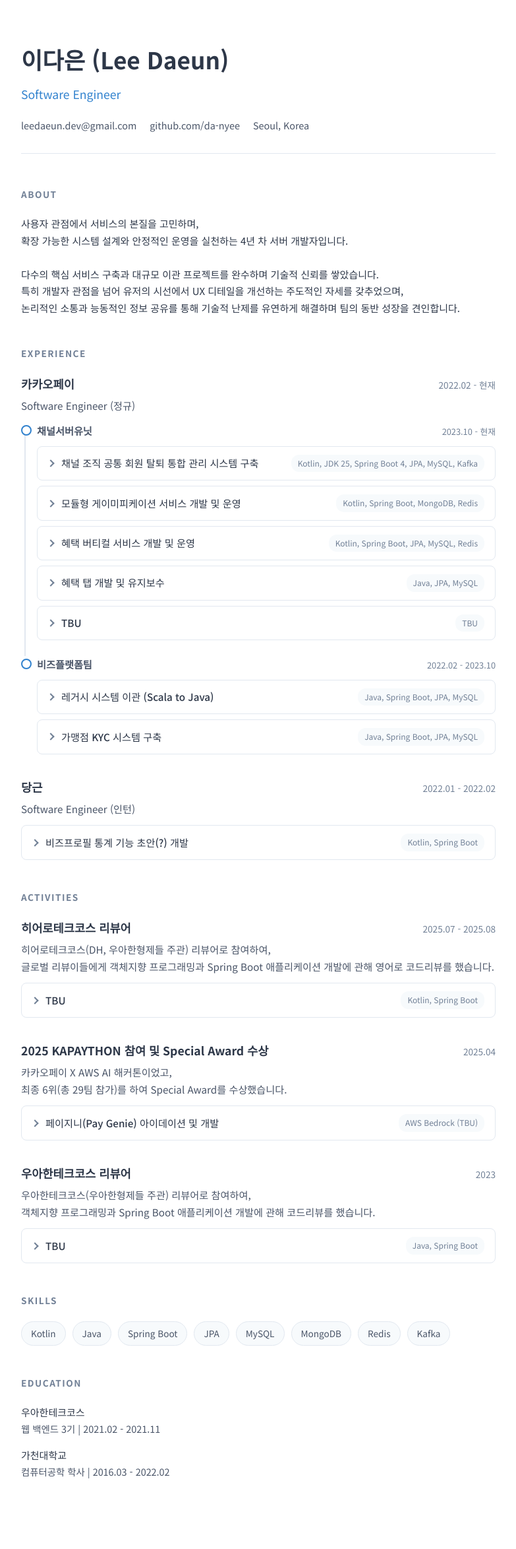
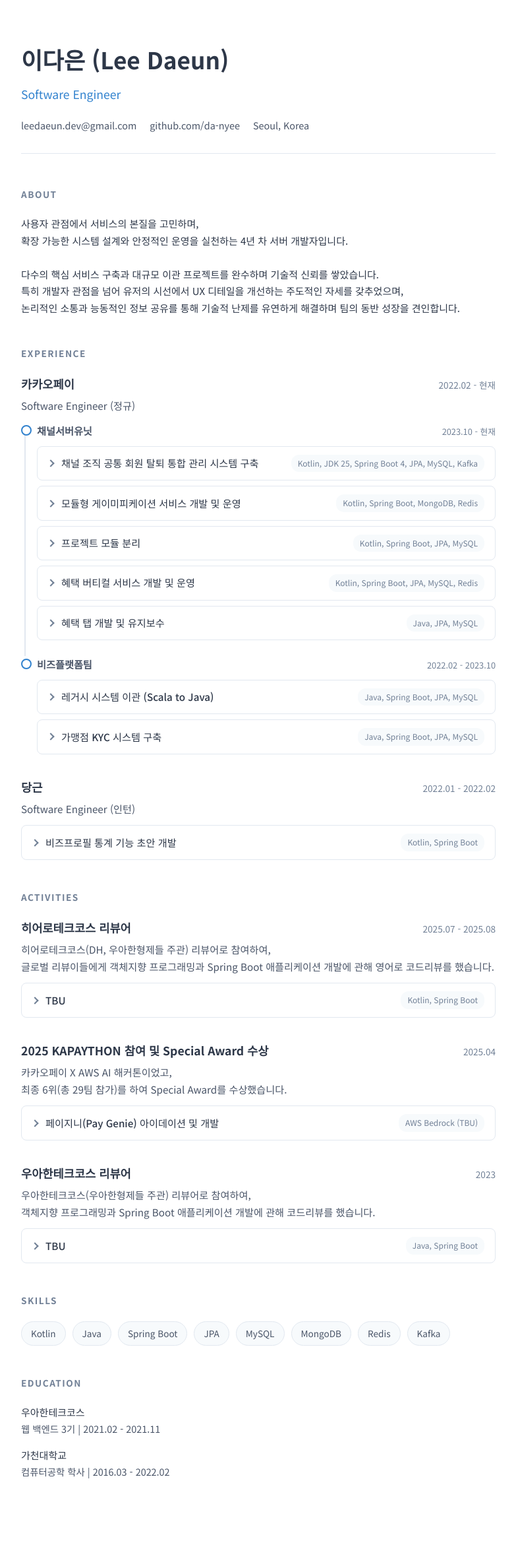
Before and after one commit to da-nyee/da-nyee, a Jekyll site: the page built from docs/index.html, in a window 1280 px wide. Shown: the whole page at 66% size, without its empty margins (248-1031 px from the left). Built offline with Jekyll 4.4.1, drawn with Linux system fonts in a browser that asks for light colours.

Commit message:
feat: add highlight and arrow styles, update the content

```diff
--- a/docs/assets/css/style.css
+++ b/docs/assets/css/style.css
@@ -317,6 +317,20 @@
   margin-bottom: 0;
 }
 
+/* Highlight */
+mark {
+  background: linear-gradient(180deg, transparent 60%, rgba(49, 130, 206, 0.2) 60%);
+  color: inherit;
+  font-weight: 500;
+}
+
+/* Arrow */
+.arrow::before {
+  content: '→';
+  color: var(--color-primary);
+  font-size: 0.85em;
+}
+
 @keyframes slideDown {
   from {
     opacity: 0;
--- a/docs/index.html
+++ b/docs/index.html
@@ -73,11 +73,28 @@
             </summary>
             <div class="project__content">
               <span class="project__year">2025 - 현재</span>
+              <p class="project__context">
+                <span class="context-label">배경</span>
+                <span>단발성 서비스 개발의 한계를 극복하여 플랫폼 확장성을 확보하고,<br/>대규모 트래픽 환경에서도 안정적으로 유저 참여와 리텐션을 견인하기 위해 구축된 플랫폼</span>
+              </p>
               <ul>
-                <li>가능한 한 최소한의 비용으로 모듈을 확장할 수 있게 시스템 설계 및 구현</li>
-                <li>게이미피케이션 서비스 특성상 어뷰저가 발생할 수 밖에 없어,<br/>이를 사전에 방지하고자 꼼꼼하게 방어 로직 추가</li>
-                <li>체계적인 성능 테스트로 목표치를 상회하는 결과를 얻으며 견고한 시스템 구축</li>
-                <li>(정량적인, 수치화된 지표 추가하기)</li>
+                <li>공통/가변 영역을 완벽히 분리한 모듈형 아키텍처 설계를 통해,<br/>신규 모듈 확장 시 데이터 및 API 설계 시간을 <mark>수십 분 단위로 단축</mark>하며<br/>최소한의 개발 비용으로 서비스 확장이 가능한 시스템 기반 마련</li>
+                <li>대규모 쓰기 트래픽 최적화를 위한 MongoDB 도입 / Redis 캐싱 / 샤딩(Sharding) 적용으로,<br/>오픈 직후 예상 목표치(500 TPS)를 상회하는 <mark>최고 860 TPS</mark>의 부하를 병목/장애 없이 안정적으로 처리</li>
+                <li>k6를 활용한 유저 플로우 기반 부하 테스트를 수행하고<br/>커넥션 풀(Connection pool) 및 쿼리 튜닝으로 DB 지연 구간을 선제적으로 해결하여,<br/><mark>p90 응답속도 188ms</mark> / <mark>p99 응답속도 20ms</mark> 달성 및 <mark>무결점 런칭</mark>(오픈 직후 핫픽스 0건) 기록</li>
+                <li>어뷰징 방지를 위한 견고한 방어 로직 및 예외 처리를 설계하여 서비스 무결성을 확보하고,<br/>이를 바탕으로 페이앱 설치율 <mark>50% 이상 증가</mark> 및 트래픽 <mark>3.5배 성장</mark>(14만 <span class="arrow"></span> 50만 명) 견인</li>
+              </ul>
+            </div>
+          </details>
+          <details class="project">
+            <summary class="project__title">
+              <span class="project__name">프로젝트 모듈 분리</span>
+              <span class="project__tech">Kotlin, Spring Boot, JPA, MySQL</span>
+            </summary>
+            <div class="project__content">
+              <span class="project__year">2025</span>
+              <ul>
+                <li>높은 결합도 및 유지보수 저하 문제점 존재</li>
+                <li>따라서 작은 단위의 모듈로 분리하고, 의존성 정리</li>
               </ul>
             </div>
           </details>
@@ -101,18 +118,6 @@
             </summary>
             <div class="project__content">
               <span class="project__year">2023 - 2025</span>
-              <ul>
-                <li>레거시 시스템 리팩토링으로 API 응답 속도 40% 개선</li>
-                <li>N+1 쿼리 문제 해결 및 인덱스 최적화</li>
-              </ul>
-            </div>
-          </details>
-          <details class="project">
-            <summary class="project__title">
-              <span class="project__name">TBU</span>
-              <span class="project__tech">TBU</span>
-            </summary>
-            <div class="project__content">
               <ul>
                 <li>레거시 시스템 리팩토링으로 API 응답 속도 40% 개선</li>
                 <li>N+1 쿼리 문제 해결 및 인덱스 최적화</li>
@@ -165,7 +170,7 @@
     <div class="experience__projects">
       <details class="project">
         <summary class="project__title">
-          <span class="project__name">비즈프로필 통계 기능 초안(?) 개발</span>
+          <span class="project__name">비즈프로필 통계 기능 초안 개발</span>
           <span class="project__tech">Kotlin, Spring Boot</span>
         </summary>
         <div class="project__content">
```
Also changed, not shown: other parts of docs/index.html (+2 -1 lines).
